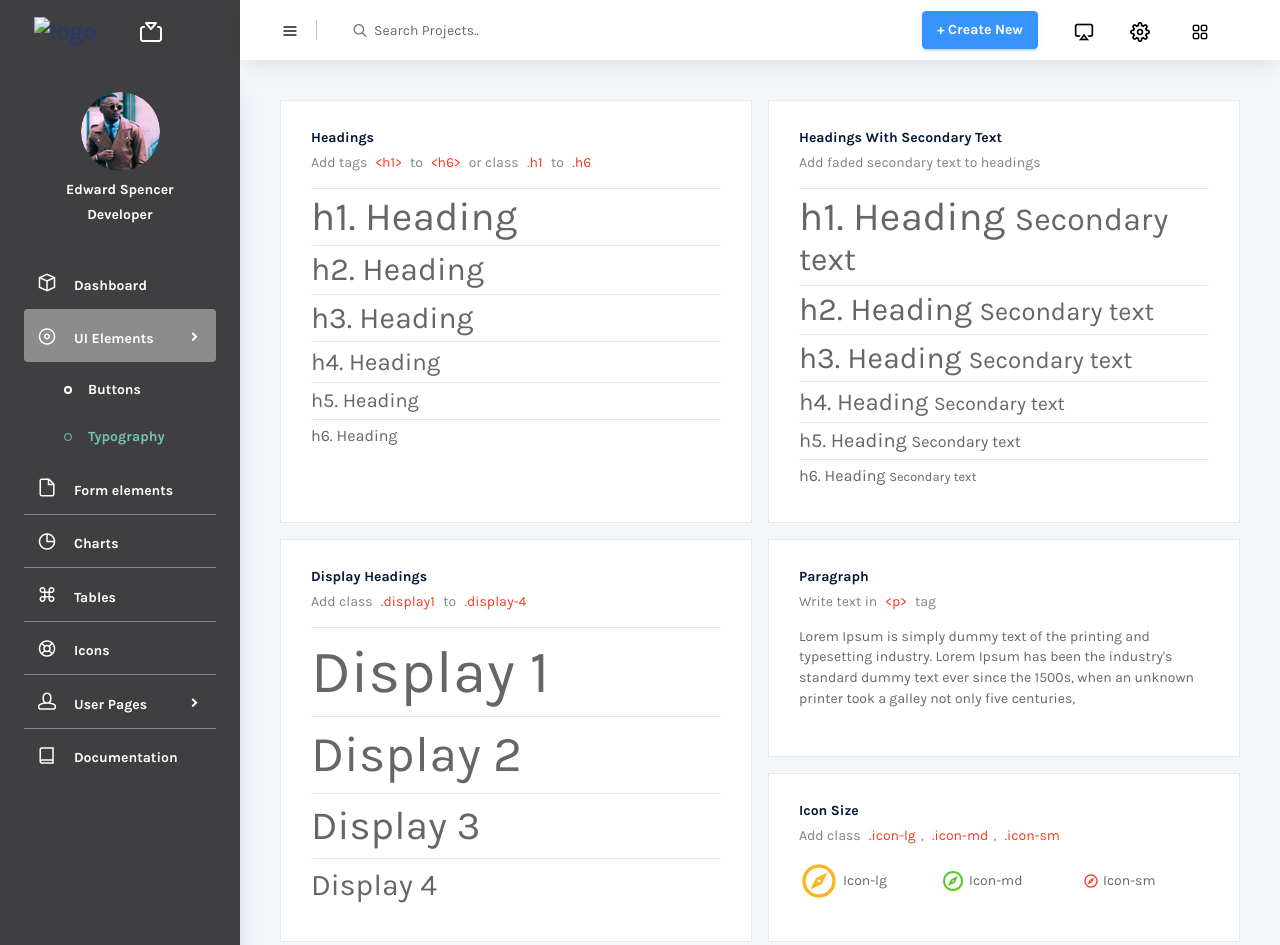
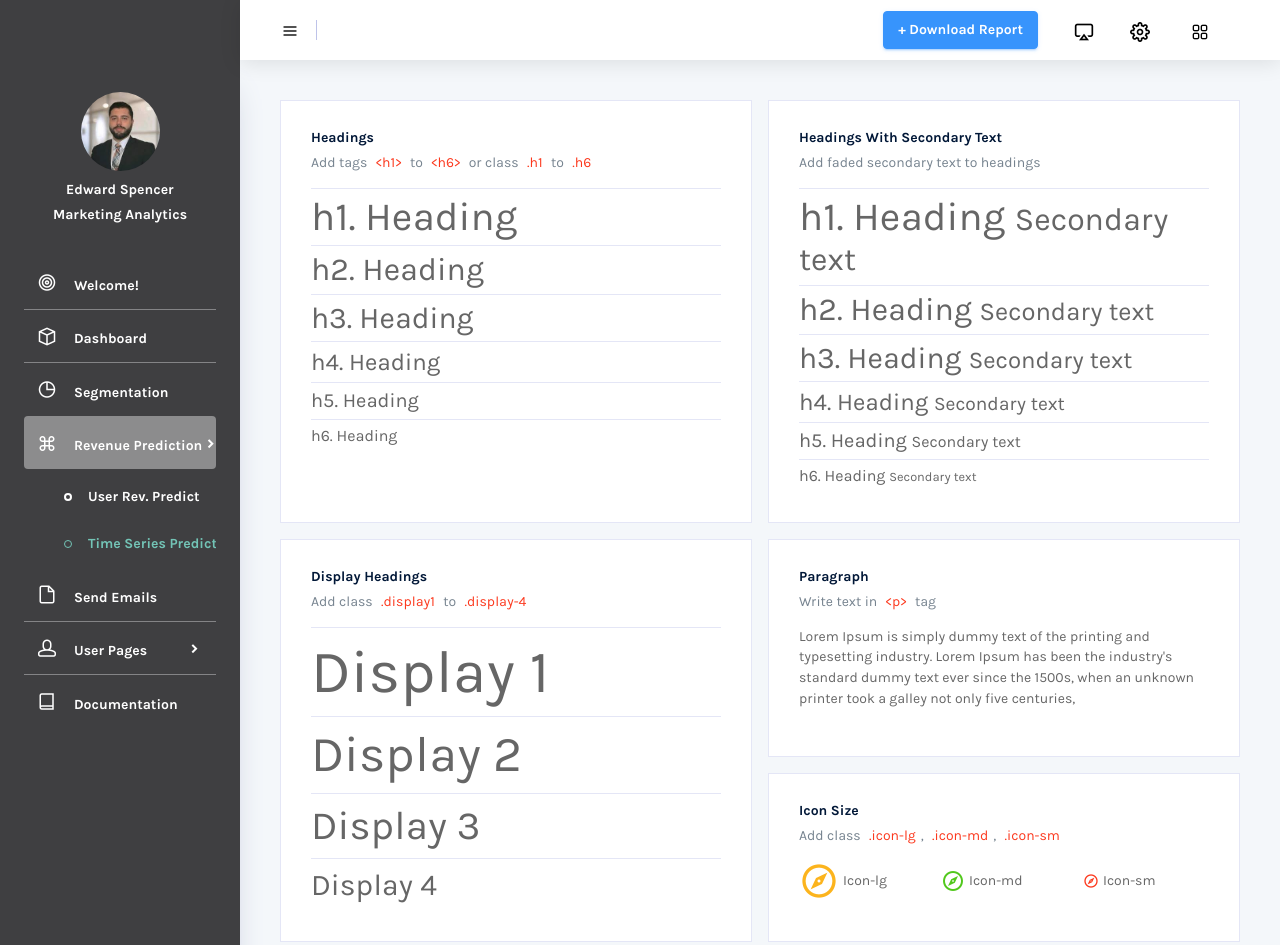
Before and after one commit to chaochaoachao/project-google-analytics-data, a website: page template/pages/ui-features/typography.html in a window 1280 px wide. Shown: the top 945 px of the page. Drawn offline with Linux system fonts and the light colour scheme; files that its build step writes are made by us from their sources.

Commit message:
Updating template
Nav updates, footers, pages. Getting container ready.

```diff
--- a/template/pages/charts/chartjs.html
+++ b/template/pages/charts/chartjs.html
@@ -5,7 +5,7 @@
   <!-- Required meta tags -->
   <meta charset="utf-8">
   <meta name="viewport" content="width=device-width, initial-scale=1, shrink-to-fit=no">
-  <title>Regal Admin</title>
+  <title>Marketing Analytics</title>
   <!-- base:css -->
   <link rel="stylesheet" href="../../vendors/mdi/css/materialdesignicons.min.css">
   <link rel="stylesheet" href="../../vendors/feather/feather.css">
@@ -22,28 +22,16 @@
     <!-- partial:../../partials/_navbar.html -->
     <nav class="navbar col-lg-12 col-12 p-0 fixed-top d-flex flex-row">
       <div class="text-center navbar-brand-wrapper d-flex align-items-center justify-content-center">
-        <a class="navbar-brand brand-logo" href="../../index.html"><img src="../../images/logo.svg" alt="logo"/></a>
-        <a class="navbar-brand brand-logo-mini" href="../../index.html"><img src="../../images/logo-mini.svg" alt="logo"/></a>
+        <a class="navbar-brand brand-logo" href="../../index.html"></a>
+        <a class="navbar-brand brand-logo-mini" href="../../index.html"></a>
       </div>
       <div class="navbar-menu-wrapper d-flex align-items-center justify-content-end">
         <button class="navbar-toggler navbar-toggler align-self-center" type="button" data-toggle="minimize">
           <span class="icon-menu"></span>
         </button>
-        <ul class="navbar-nav mr-lg-2">
-          <li class="nav-item nav-search d-none d-lg-block">
-            <div class="input-group">
-              <div class="input-group-prepend">
-                <span class="input-group-text" id="search">
-                  <i class="icon-search"></i>
-                </span>
-              </div>
-              <input type="text" class="form-control" placeholder="Search Projects.." aria-label="search" aria-describedby="search">
-            </div>
-          </li>
-        </ul>
         <ul class="navbar-nav navbar-nav-right">
             <li class="nav-item dropdown d-lg-flex d-none">
-                <button type="button" class="btn btn-info font-weight-bold">+ Create New</button>
+                <button type="button" class="btn btn-info font-weight-bold">+ Download Report</button>
             </li>
           <li class="nav-item dropdown d-flex">
             <a class="nav-link count-indicator dropdown-toggle d-flex justify-content-center align-items-center" id="messageDropdown" href="#" data-toggle="dropdown">
@@ -68,7 +56,7 @@
                     <img src="../../images/faces/face2.jpg" alt="image" class="profile-pic">
                 </div>
                 <div class="preview-item-content flex-grow">
-                  <h6 class="preview-subject ellipsis font-weight-normal">Tim Cook
+                  <h6 class="preview-subject ellipsis font-weight-normal">Tina Cook
                   </h6>
                   <p class="font-weight-light small-text text-muted mb-0">
                     New product launch
@@ -121,57 +109,51 @@
       <nav class="sidebar sidebar-offcanvas" id="sidebar">
         <div class="user-profile">
           <div class="user-image">
-            <img src="../../images/faces/face28.png">
+            <img src="../../images/faces/piro.jpeg">
           </div>
           <div class="user-name">
               Edward Spencer
           </div>
           <div class="user-designation">
-              Developer
+            Marketing Analytics
           </div>
         </div>
         <ul class="nav">
           <li class="nav-item">
             <a class="nav-link" href="../../index.html">
+              <i class="icon-target  menu-icon"></i>
+              <span class="menu-title">Welcome!</span>
+            </a>
+          </li>
+          <li class="nav-item">
+              <a class="nav-link" href="../../pages/icons/feather-icons.html">
               <i class="icon-box menu-icon"></i>
               <span class="menu-title">Dashboard</span>
             </a>
           </li>
           <li class="nav-item">
+            <a class="nav-link" href="../../pages/charts/chartjs.html">
+              <i class="icon-pie-graph menu-icon"></i>
+              <span class="menu-title">Segmentation</span>
+            </a>
+          </li>
+          <li class="nav-item">
             <a class="nav-link" data-toggle="collapse" href="#ui-basic" aria-expanded="false" aria-controls="ui-basic">
-              <i class="icon-disc menu-icon"></i>
-              <span class="menu-title">UI Elements</span>
+              <i class="icon-command menu-icon"></i>
+              <span class="menu-title">Revenue Prediction</span>
               <i class="menu-arrow"></i>
             </a>
             <div class="collapse" id="ui-basic">
               <ul class="nav flex-column sub-menu">
-                <li class="nav-item"> <a class="nav-link" href="../../pages/ui-features/buttons.html">Buttons</a></li>
-                <li class="nav-item"> <a class="nav-link" href="../../pages/ui-features/typography.html">Typography</a></li>
+                <li class="nav-item"> <a class="nav-link" href="../../pages/ui-features/buttons.html">User Rev. Predict</a></li>
+              <li class="nav-item"> <a class="nav-link" href="../../pages/ui-features/typography.html">Time Series Predict</a></li>
               </ul>
             </div>
           </li>
           <li class="nav-item">
             <a class="nav-link" href="../../pages/forms/basic_elements.html">
               <i class="icon-file menu-icon"></i>
-              <span class="menu-title">Form elements</span>
-            </a>
-          </li>
-          <li class="nav-item">
-            <a class="nav-link" href="../../pages/charts/chartjs.html">
-              <i class="icon-pie-graph menu-icon"></i>
-              <span class="menu-title">Charts</span>
-            </a>
-          </li>
-          <li class="nav-item">
-            <a class="nav-link" href="../../pages/tables/basic-table.html">
-              <i class="icon-command menu-icon"></i>
-              <span class="menu-title">Tables</span>
-            </a>
-          </li>
-          <li class="nav-item">
-            <a class="nav-link" href="../../pages/icons/feather-icons.html">
-              <i class="icon-help menu-icon"></i>
-              <span class="menu-title">Icons</span>
+              <span class="menu-title">Send Emails</span>
             </a>
           </li>
           <li class="nav-item">
@@ -258,7 +240,13 @@
           </div>
         </div>
         <!-- content-wrapper ends -->
-
+        <!-- partial -->
+        <div class="main-panel">
+          <div class="content-wrapper">
+            <div class="row">
+              <div class="col-sm-12 mb-4 mb-xl-0">
+              </div>
+            </div>
         <div class="row mt-3">
           <div class="col-xl-3 flex-column d-flex grid-margin stretch-card">
             <div class="row flex-grow">
@@ -426,9 +414,9 @@
 
         <!-- partial:../../partials/_footer.html -->
         <footer class="footer">
-          <div class="d-sm-flex justify-content-center justify-content-sm-between">
-            <span class="text-muted text-center text-sm-left d-block d-sm-inline-block">Copyright © 2019 <a href="https://www.templatewatch.com/" target="_blank" class="text-muted">templatewatch</a>. All rights reserved.</span>
-            <span class="float-none float-sm-right d-block mt-1 mt-sm-0 text-center">Hand-crafted & made with <i class="icon-heart"></i></span>
+          <div class="d-sm-flex justify-content-center justify-content-sm-centre">
+            <span class="text-muted text-center float-sm-right text-sm-left d-block d-sm-inline-block">UofT Data Analytics Bootcamp 2020 </a></span>
+
           </div>
         </footer>
         <!-- partial -->
@@ -448,9 +436,11 @@
   <!-- endinject -->
   <!-- plugin js for this page -->
   <script src="../../vendors/chart.js/Chart.min.js"></script>
+  <script src="../../vendors/jquery-bar-rating/jquery.barrating.min.js"></script>
   <!-- End plugin js for this page -->
   <!-- Custom js for this page-->
   <script src="../../js/chart.js"></script>
+  <script src="../../js/dashboard.js"></script>
   <!-- End custom js for this page-->
 </body>
 
--- a/template/pages/ui-features/typography.html
+++ b/template/pages/ui-features/typography.html
@@ -5,7 +5,7 @@
   <!-- Required meta tags -->
   <meta charset="utf-8">
   <meta name="viewport" content="width=device-width, initial-scale=1, shrink-to-fit=no">
-  <title>Regal Admin</title>
+  <title>Marketing Analytics</title>
   <!-- base:css -->
   <link rel="stylesheet" href="../../vendors/mdi/css/materialdesignicons.min.css">
   <link rel="stylesheet" href="../../vendors/feather/feather.css">
@@ -24,28 +24,16 @@
     <!-- partial:../../partials/_navbar.html -->
     <nav class="navbar col-lg-12 col-12 p-0 fixed-top d-flex flex-row">
       <div class="text-center navbar-brand-wrapper d-flex align-items-center justify-content-center">
-        <a class="navbar-brand brand-logo" href="../../index.html"><img src="../../images/logo.svg" alt="logo"/></a>
-        <a class="navbar-brand brand-logo-mini" href="../../index.html"><img src="../../images/logo-mini.svg" alt="logo"/></a>
+        <a class="navbar-brand brand-logo" href="../../index.html"></a>
+        <a class="navbar-brand brand-logo-mini" href="../../index.html"></a>
       </div>
       <div class="navbar-menu-wrapper d-flex align-items-center justify-content-end">
         <button class="navbar-toggler navbar-toggler align-self-center" type="button" data-toggle="minimize">
           <span class="icon-menu"></span>
         </button>
-        <ul class="navbar-nav mr-lg-2">
-          <li class="nav-item nav-search d-none d-lg-block">
-            <div class="input-group">
-              <div class="input-group-prepend">
-                <span class="input-group-text" id="search">
-                  <i class="icon-search"></i>
-                </span>
-              </div>
-              <input type="text" class="form-control" placeholder="Search Projects.." aria-label="search" aria-describedby="search">
-            </div>
-          </li>
-        </ul>
         <ul class="navbar-nav navbar-nav-right">
             <li class="nav-item dropdown d-lg-flex d-none">
-                <button type="button" class="btn btn-info font-weight-bold">+ Create New</button>
+                <button type="button" class="btn btn-info font-weight-bold">+ Download Report</button>
             </li>
           <li class="nav-item dropdown d-flex">
             <a class="nav-link count-indicator dropdown-toggle d-flex justify-content-center align-items-center" id="messageDropdown" href="#" data-toggle="dropdown">
@@ -70,7 +58,7 @@
                     <img src="../../images/faces/face2.jpg" alt="image" class="profile-pic">
                 </div>
                 <div class="preview-item-content flex-grow">
-                  <h6 class="preview-subject ellipsis font-weight-normal">Tim Cook
+                  <h6 class="preview-subject ellipsis font-weight-normal">Tina Cook
                   </h6>
                   <p class="font-weight-light small-text text-muted mb-0">
                     New product launch
@@ -122,57 +110,51 @@
       <nav class="sidebar sidebar-offcanvas" id="sidebar">
         <div class="user-profile">
           <div class="user-image">
-            <img src="../../images/faces/face28.png">
+            <img src="../../images/faces/piro.jpeg">
           </div>
           <div class="user-name">
               Edward Spencer
           </div>
           <div class="user-designation">
-              Developer
+              Marketing Analytics
           </div>
         </div>
         <ul class="nav">
           <li class="nav-item">
             <a class="nav-link" href="../../index.html">
+              <i class="icon-target menu-icon"></i>
+              <span class="menu-title">Welcome!</span>
+            </a>
+          </li>
+          <li class="nav-item">
+            <a class="nav-link" href="../../pages/icons/feather-icons.html">
               <i class="icon-box menu-icon"></i>
               <span class="menu-title">Dashboard</span>
             </a>
           </li>
           <li class="nav-item">
+            <a class="nav-link" href="../../pages/charts/chartjs.html">
+              <i class="icon-pie-graph menu-icon"></i>
+              <span class="menu-title">Segmentation</span>
+            </a>
+          </li>
+          <li class="nav-item">
             <a class="nav-link" data-toggle="collapse" href="#ui-basic" aria-expanded="false" aria-controls="ui-basic">
-              <i class="icon-disc menu-icon"></i>
-              <span class="menu-title">UI Elements</span>
+              <i class="icon-command menu-icon"></i>
+              <span class="menu-title">Revenue Prediction</span>
                 <i class="menu-arrow"></i>
               </a>
               <div class="collapse" id="ui-basic">
                 <ul class="nav flex-column sub-menu">
-                <li class="nav-item"> <a class="nav-link" href="../../pages/ui-features/buttons.html">Buttons</a></li>
-                <li class="nav-item"> <a class="nav-link" href="../../pages/ui-features/typography.html">Typography</a></li>
+                  <li class="nav-item"> <a class="nav-link" href="../../pages/ui-features/buttons.html">User Rev. Predict</a></li>
+                  <li class="nav-item"> <a class="nav-link" href="../../pages/ui-features/typography.html">Time Series Predict</a></li>
                 </ul>
               </div>
           </li>
           <li class="nav-item">
             <a class="nav-link" href="../../pages/forms/basic_elements.html">
               <i class="icon-file menu-icon"></i>
-              <span class="menu-title">Form elements</span>
-            </a>
-          </li>
-          <li class="nav-item">
-            <a class="nav-link" href="../../pages/charts/chartjs.html">
-              <i class="icon-pie-graph menu-icon"></i>
-              <span class="menu-title">Charts</span>
-            </a>
-          </li>
-          <li class="nav-item">
-            <a class="nav-link" href="../../pages/tables/basic-table.html">
-              <i class="icon-command menu-icon"></i>
-              <span class="menu-title">Tables</span>
-            </a>
-          </li>
-          <li class="nav-item">
-            <a class="nav-link" href="../../pages/icons/feather-icons.html">
-              <i class="icon-help menu-icon"></i>
-              <span class="menu-title">Icons</span>
+              <span class="menu-title">Send Emails</span>
             </a>
           </li>
           <li class="nav-item">
@@ -657,9 +639,9 @@
         <!-- content-wrapper ends -->
         <!-- partial:../../partials/_footer.html -->
         <footer class="footer">
-          <div class="d-sm-flex justify-content-center justify-content-sm-between">
-            <span class="text-muted text-center text-sm-left d-block d-sm-inline-block">Copyright © 2019 <a href="https://www.templatewatch.com/" target="_blank" class="text-muted">templatewatch</a>. All rights reserved.</span>
-            <span class="float-none float-sm-right d-block mt-1 mt-sm-0 text-center">Hand-crafted & made with <i class="icon-heart"></i></span>
+          <div class="d-sm-flex justify-content-center justify-content-sm-centre">
+            <span class="text-muted text-center float-sm-right text-sm-left d-block d-sm-inline-block">UofT Data Analytics Bootcamp 2020 </a></span>
+
           </div>
         </footer>
         <!-- partial -->
```
Also changed, not shown: template/index.html (+6 -11 lines), template/pages/forms/basic_elements.html (+26 -44 lines), template/pages/icons/feather-icons.html (+18 -18 lines), template/pages/tables/basic-table.html (+1 -1 lines), template/pages/ui-features/buttons.html (+27 -45 lines). Lines whose indentation alone changed are shown as unchanged.
